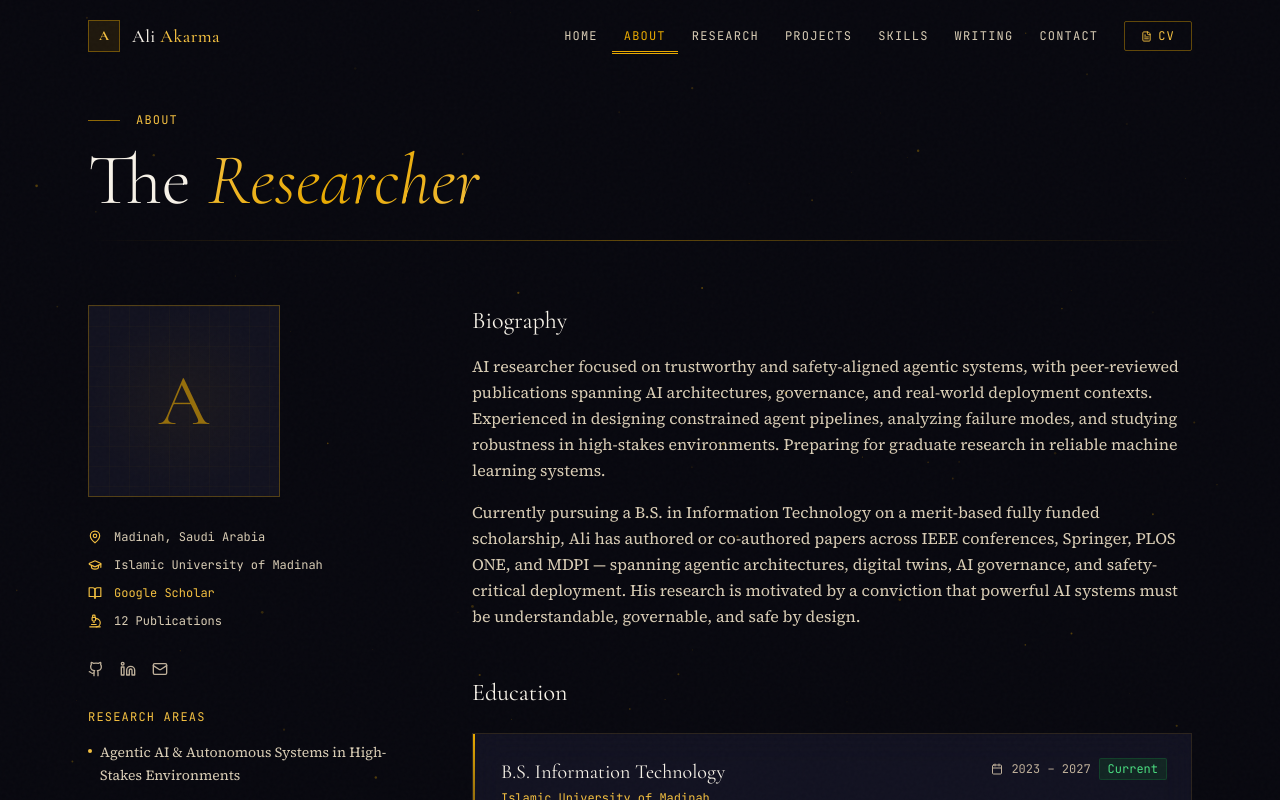
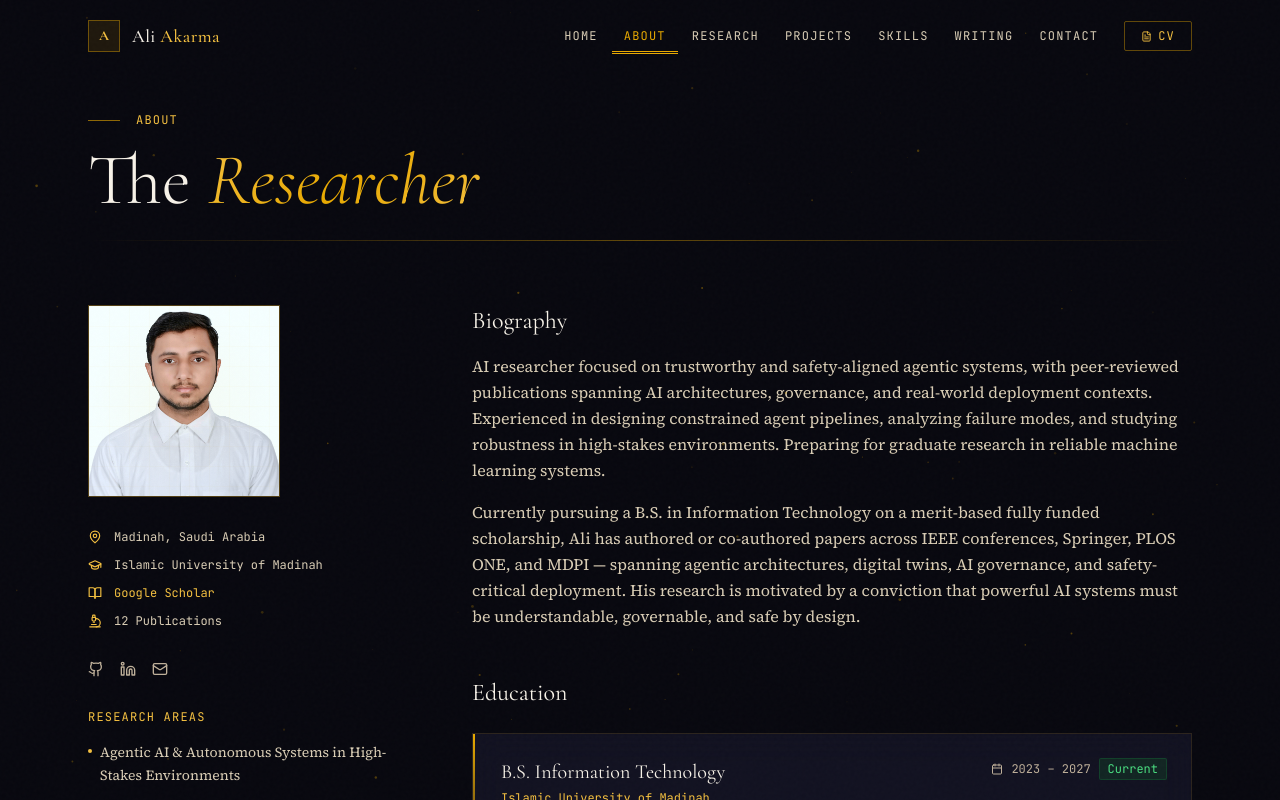
Before and after one commit to aliakarma/portfolio, a Next.js app: page /about in a window 1280 px wide. Shown: the top 800 px of the page. Built offline with nearby package versions, Linux system fonts and the light colour scheme.

Commit message:
Updated profile photo

```diff
--- a/pages/about.js
+++ b/pages/about.js
@@ -25,7 +25,7 @@ export default function About() {
                   <div className="relative mb-8">
                     <div className="w-48 h-48 mx-auto md:mx-0 border border-gold-500/30 bg-noir-700 flex items-center justify-center relative overflow-hidden">
                       <div className="absolute inset-0 bg-radial-gold opacity-30" />
-                      <span className="font-display text-7xl text-gold-500/60 select-none">A</span>
+                      <img src="/profile.jpg" alt="Ali Akarma" className="w-48 h-48 object-cover" />
                       <div className="absolute inset-0 bg-grid-pattern opacity-50" style={{backgroundSize:'20px 20px'}} />
                     </div>
                   </div>
```
